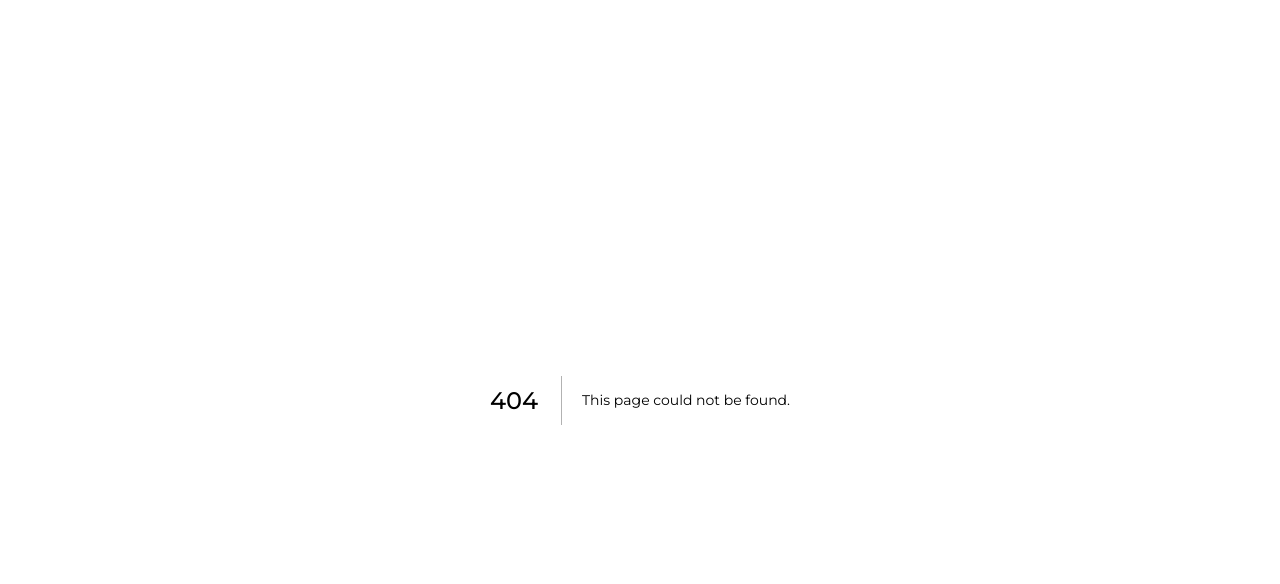
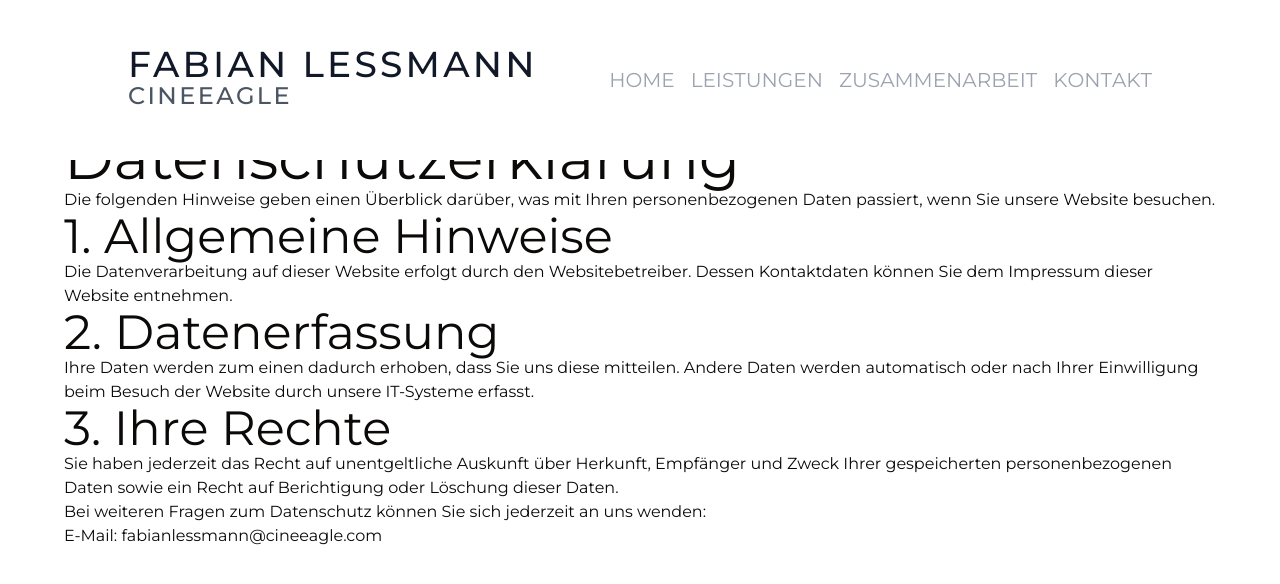
Before and after one commit to Fabian280995/drone_website_demo, a Next.js app: page /datenschutz in a window 1280 px wide. Before the commit this address had no page. Shown: the top 584 px of the page. Built offline with nearby package versions, Linux system fonts and the light colour scheme.

Commit message:
added impressum and datenschutz

```diff
--- /dev/null
+++ b/src/app/datenschutz/page.tsx
@@ -0,0 +1,42 @@
+import React from "react";
+import PaddingBox from "@/components/layout/PaddingBox";
+
+export default function Datenschutz() {
+  return (
+    <PaddingBox vertical="xl" horizontal="lg">
+      <h1>Datenschutzerklärung</h1>
+      <p>
+        Die folgenden Hinweise geben einen Überblick darüber, was mit Ihren
+        personenbezogenen Daten passiert, wenn Sie unsere Website besuchen.
+      </p>
+      <h2>1. Allgemeine Hinweise</h2>
+      <p>
+        Die Datenverarbeitung auf dieser Website erfolgt durch den
+        Websitebetreiber. Dessen Kontaktdaten können Sie dem Impressum dieser
+        Website entnehmen.
+      </p>
+      <h2>2. Datenerfassung</h2>
+      <p>
+        Ihre Daten werden zum einen dadurch erhoben, dass Sie uns diese
+        mitteilen. Andere Daten werden automatisch oder nach Ihrer Einwilligung
+        beim Besuch der Website durch unsere IT-Systeme erfasst.
+      </p>
+      <h2>3. Ihre Rechte</h2>
+      <p>
+        Sie haben jederzeit das Recht auf unentgeltliche Auskunft über Herkunft,
+        Empfänger und Zweck Ihrer gespeicherten personenbezogenen Daten sowie
+        ein Recht auf Berichtigung oder Löschung dieser Daten.
+      </p>
+      <p>
+        Bei weiteren Fragen zum Datenschutz können Sie sich jederzeit an uns
+        wenden:
+      </p>
+      <p>
+        E-Mail:{" "}
+        <a href="mailto:fabianlessmann@cineeagle.com">
+          fabianlessmann@cineeagle.com
+        </a>
+      </p>
+    </PaddingBox>
+  );
+}
--- /dev/null
+++ b/src/app/impressum/page.tsx
@@ -0,0 +1,23 @@
+import React from "react";
+import PaddingBox from "@/components/layout/PaddingBox";
+
+export default function Impressum() {
+  return (
+    <PaddingBox vertical="xl" horizontal="lg">
+      <h1>Impressum</h1>
+      <p>
+        <strong>Angaben gemäß § 5 TMG:</strong>
+      </p>
+      <p>Fabian Lessmann</p>
+      <p>CineEagle</p>
+      <p>Musterstraße 12, 40724 Hilden, Deutschland</p>
+      <p>Telefon: +49 1511 6773509</p>
+      <p>
+        E-Mail:{" "}
+        <a href="mailto:fabianlessmann@cineeagle.com">
+          fabianlessmann@cineeagle.com
+        </a>
+      </p>
+    </PaddingBox>
+  );
+}
--- a/src/app/layout.tsx
+++ b/src/app/layout.tsx
@@ -2,6 +2,7 @@ import type { Metadata } from "next";
 import "./globals.css";
 import { Toaster } from "@/components/ui/toaster";
 import { montserrat } from "./fonts";
+import Header from "@/components/Header";
 
 export const metadata: Metadata = {
   title: "CineEagle – FPV & Drohnenaufnahmen | Fabian Lessmann",
@@ -65,6 +66,7 @@ export default function RootLayout({
   return (
     <html lang="de">
       <body className={`${montserrat.variable} antialiased`}>
+        <Header />
         <main>{children}</main>
         <Toaster />
       </body>
--- a/src/app/page.tsx
+++ b/src/app/page.tsx
@@ -1,6 +1,5 @@
 import Banner from "@/components/Banner";
 import Contact from "@/components/Contact"; // Importiere die neue Komponente
-import CustomersSlider from "@/components/CustomersSlider";
 import Header from "@/components/Header";
 import Introduction from "@/components/Introduction";
 import Services from "@/components/Services";
```
Also changed, not shown: src/app/api/contact/route.ts (added).
